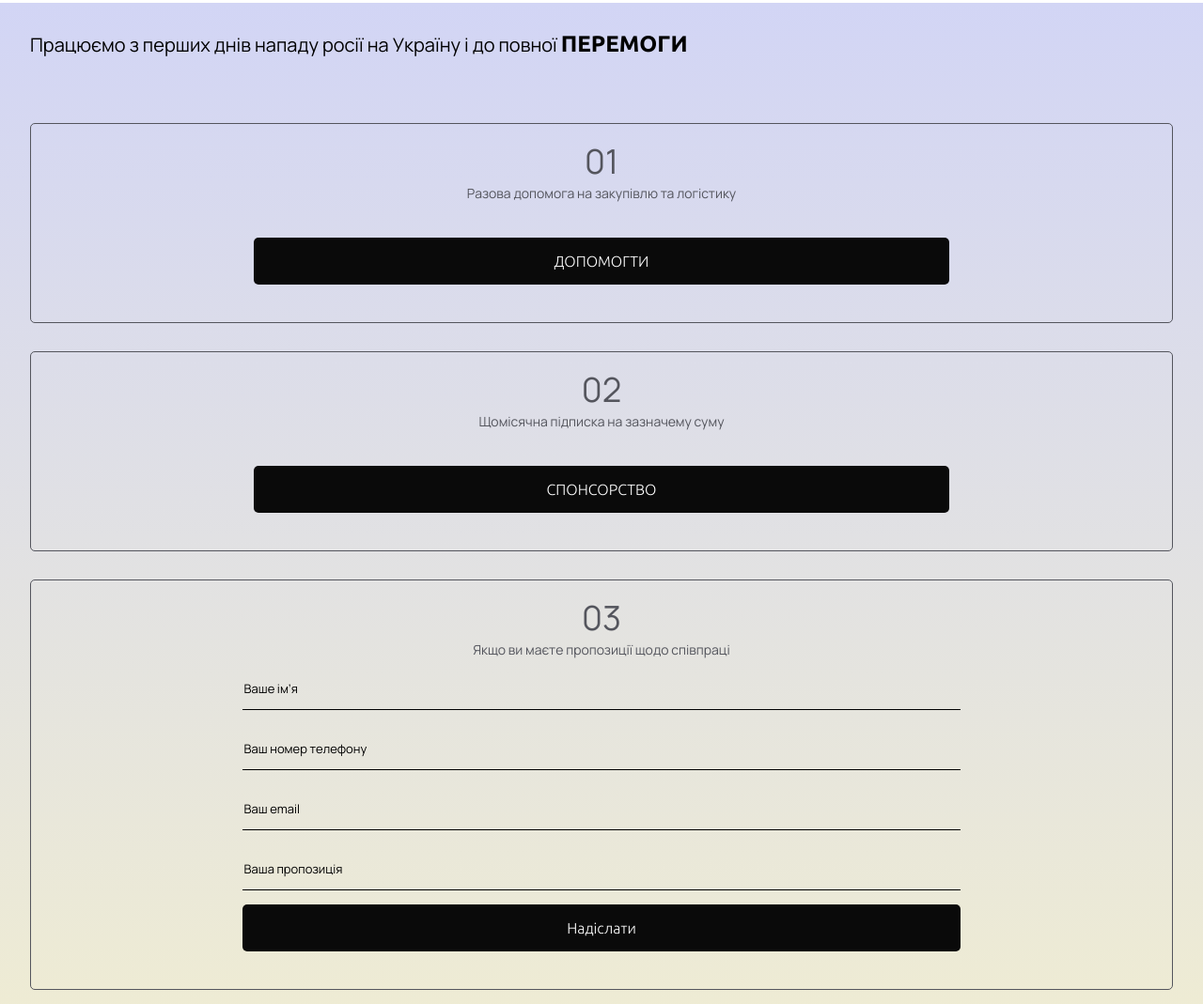
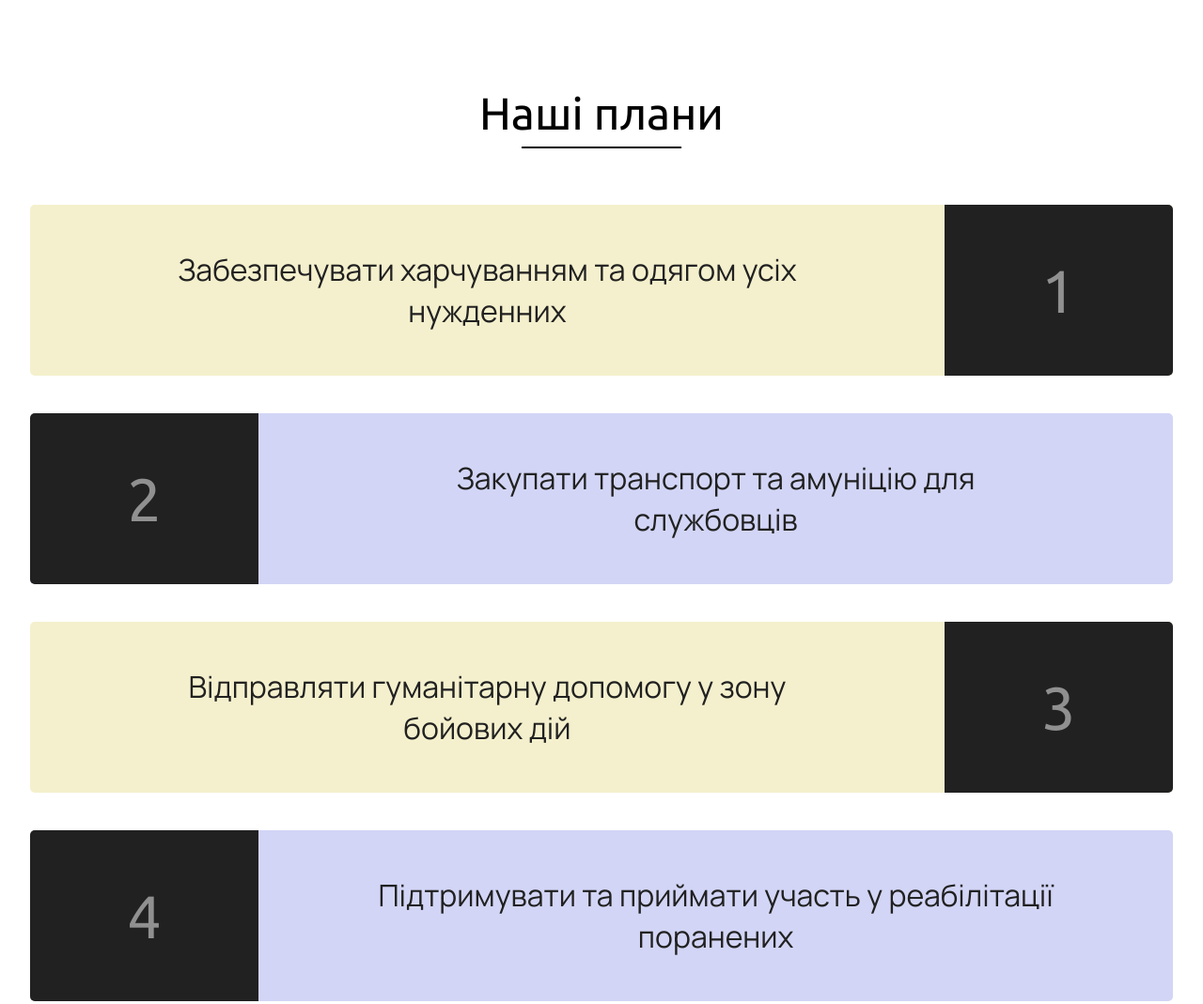
Before and after one commit to st4ddy/zhitimemo, a website: page src/index.html in a window 1280 px wide. Shown: the part 1198-2267 px from the top of the page at 94% size. Drawn offline with nearby package versions, Linux system fonts and the light colour scheme; files that its build step writes are made by us from their sources; files whose address does not match are found by name.

Commit message:
add final

```diff
--- a/gulp/version.json
+++ b/gulp/version.json
@@ -1,3 +1,3 @@
 {
-    "main": "20220706194021"
+    "main": "20220709155602"
 }
--- a/src/html/mainDown.html
+++ b/src/html/mainDown.html
@@ -1,18 +1,53 @@
 <main>
+    <section class="ourPlans">
+        <div class="container">
+            <h2 class="ourPlansSlogan">Наші плани</h2>
+            <hr class="ourPlansLine"/>
+            <div class="ourPlansMain">
+                <div class="ourPlansItem yellow">
+                    <div class="ourPlansText">Забезпечувати харчуванням та одягом усіх нужденних</div>
+                    <div class="ourPlansNumber black brRight">1</div>
+                </div>
+                <div class="ourPlansItem purple">
+                    <div class="ourPlansNumber black brLeft">2</div>
+                    <div class="ourPlansText ">Закупати транспорт та амуніцію для службовців</div>
+
+                </div>
+                <div class="ourPlansItem yellow">
+                    <div class="ourPlansText ">Відправляти гуманітарну допомогу у зону бойових дій</div>
+                    <div class="ourPlansNumber black brRight">3</div>
+                </div>
+                <div class="ourPlansItem purple">
+                    <div class="ourPlansNumber black brLeft">4</div>
+                    <div class="ourPlansText">Підтримувати та приймати участь у реабілітації поранених</div>
+
+                </div>
+                <div class="ourPlansItem yellow">
+                    <div class="ourPlansText ">Приймати участь у відбудові житла, зруйнованого орками</div>
+                    <div class="ourPlansNumber black brRight">5</div>
+                </div>
+            </div>
+        </div>
+    </section>
+
     <section class="support">
         <div class="container">
             <h2 class="supportText">
                 Працюємо з перших днів нападу росії на Україну і до повної <span class="bold">ПЕРЕМОГИ
                 </span></h2>
             <div class="supportItems">
-                    <div class="supportItem"><h4 class="supTextMain">01</h4>
+                <div class="supportItem">
+                    <h4 class="supTextMain">01</h4>
                     <p class="supText">Разова допомога на закупівлю та логістику</p>
                     <a href="#"><button class="supBtn supLink">ДОПОМОГТИ</button></a>
                 </div>
-                    <div class="supportItem"><h4 class="supTextMain">02</h4>
+                <div class="supportItem ml20">
+                    <h4 class="supTextMain">02</h4>
                     <p class="supText">Щомісячна підписка на зазначему суму</p>
-                        <a href="#"><button class="supBtn supLink">СПОНСОРСТВО</button></a></div>
-                    <div class="supportItem"><h4 class="supTextMain">03</h4>
+                    <a href="#"><button class="supBtn supLink">СПОНСОРСТВО</button></a>
+                </div>
+                <div class="supportItem">
+                    <h4 class="supTextMain">03</h4>
                     <p class="supText">Якщо ви маєте пропозиції щодо співпраці</p>
                     <form class="suggForm" action="">
                         <input class="formItem textForm" type="text" placeholder="Ваше ім’я" required>
--- /dev/null
+++ b/src/scss/ourPlans.scss
@@ -0,0 +1,97 @@
+.ourPlansSlogan {
+    text-align: center;
+    font-family: 'Ubuntu', sans-serif;
+font-size: 24px;
+line-height: 28px;
+color: #000000;
+margin-top: 45px;
+}
+.ourPlansLine {
+    border: 1px solid #000000;
+    width: 14%;
+}
+.ourPlansItem {
+    display: flex;
+    text-align: center;
+    border-radius: 5px;
+    width: 100%;
+    justify-content: space-between;
+    height: 75px;
+    margin-top: 15px;
+}
+.yellow {
+    background-color: #F4F0CD;;
+}
+.black {
+    background-color: #212121;
+}
+.purple {
+    background-color: #D2D5F5;
+}
+.ourPlansText {
+font-family: 'Manrope', sans-serif;
+font-size: 13px;
+line-height: 18px;
+color: #212121;
+margin: 0 auto;
+width: 60%;
+display: flex;
+    align-items: center;
+}
+.ourPlansNumber {
+font-family: 'Ubuntu', sans-serif;
+font-size: 24px;
+line-height: 28px;
+display: flex;
+    align-items: center;
+    justify-content: center;
+color: #909090;
+width: 20%;
+}
+
+.brLeft {
+    border-radius: 5px 0 0 5px ;
+}
+.brRight {
+    border-radius: 0 5px 5px 0;
+}
+
+.ourPlansMain {
+    margin-top: 30px;
+}
+.ourPlansItem:last-child {
+    margin-bottom: 60px;
+}
+
+@media (min-width: 744px) {
+  .ourPlansSlogan {
+font-size: 48px;
+line-height: 55px;
+margin-top: 90px;
+  }
+  .ourPlansItem {
+    height: 182px;
+    margin-top: 40px;
+  }
+  .ourPlansText {
+    font-size: 32px;
+line-height: 44px;
+  }
+  .ourPlansNumber {
+    font-size: 64px;
+line-height: 74px;
+  }
+  .ourPlansMain {
+    margin-top: 60px;
+  }
+  .ourPlansItem:last-child {
+    margin-bottom: 120px;
+}
+}
+
+@media (min-width: 1444px) {
+.ourPlansSlogan {
+    font-size: 96px;
+line-height: 110px;
+}
+}
--- a/src/scss/style.scss
+++ b/src/scss/style.scss
@@ -4,9 +4,11 @@
 @import "./wwd.scss";
 @import "./footer.scss";
 @import "./support.scss";
-@import url('https://fonts.googleapis.com/css2?family=Manrope&display=swap');
-@import url('https://fonts.googleapis.com/css2?family=Manrope&family=Ubuntu:wght@700&display=swap');
-@import url('https://fonts.googleapis.com/css2?family=Manrope&family=Ubuntu:wght@300;700&display=swap');
+@import "./ourPlans.scss";
+// @import url('https://fonts.googleapis.com/css2?family=Manrope&display=swap');
+// @import url('https://fonts.googleapis.com/css2?family=Manrope&family=Ubuntu:wght@700&display=swap');
+// @import url('https://fonts.googleapis.com/css2?family=Manrope&family=Ubuntu:wght@300;700&display=swap');
+@import url('https://fonts.googleapis.com/css2?family=Manrope&family=Ubuntu:wght@300;400;700&display=swap');
 
 html {
     box-sizing: border-box;
--- a/src/scss/support.scss
+++ b/src/scss/support.scss
@@ -1,6 +1,7 @@
 .support {
-    height: 1288px;
+    // height: 1288px;;
     background: linear-gradient(180deg, #D2D5F5 0%, #F4F0CD 100%);
+    padding-bottom: 1px;
 }
 
 .supportText {
@@ -94,3 +95,65 @@ font-size: 16px;
 line-height: 18px;
 border-radius: 5px;
 }
+
+
+
+
+
+@media (min-width: 744px) {
+
+    .supTextMain {
+        font-size: 96px;
+line-height: 131px;
+    }
+    .supText {
+        font-size: 36px;
+line-height: 49px;
+    }
+    .bold {
+        font-size: 64px;
+line-height: 74px;
+
+    }
+    .supportText {font-size: 48px;
+        line-height: 66px;
+
+    }
+    .formItem::placeholder {
+    font-size: 30px;
+    }
+    .suggForm {
+        line-height: 6;
+        margin-top: 10px;
+    }
+    .supportItem {
+        margin-bottom: 60px;
+    }
+
+   }
+
+   @media (min-width: 1444px) {
+    .supportItems {
+        display: flex;
+    flex-wrap: wrap;
+    justify-content: center;
+     } .ml20 {
+     margin-left: 20px;
+   }
+   .supText {
+    font-size: 30px;
+line-height: 44px;
+}
+.formItem::placeholder {
+    font-size: 25px;
+  }
+  .bold {font-size: 110px;
+    line-height: 126px;
+
+}
+.supportText {font-size: 96px;
+    line-height: 131px;
+
+}
+
+}
```
Also changed, not shown: dist/css/style.css, dist/css/style.min.css, dist/index.html. Lines whose indentation alone changed are shown as unchanged.
